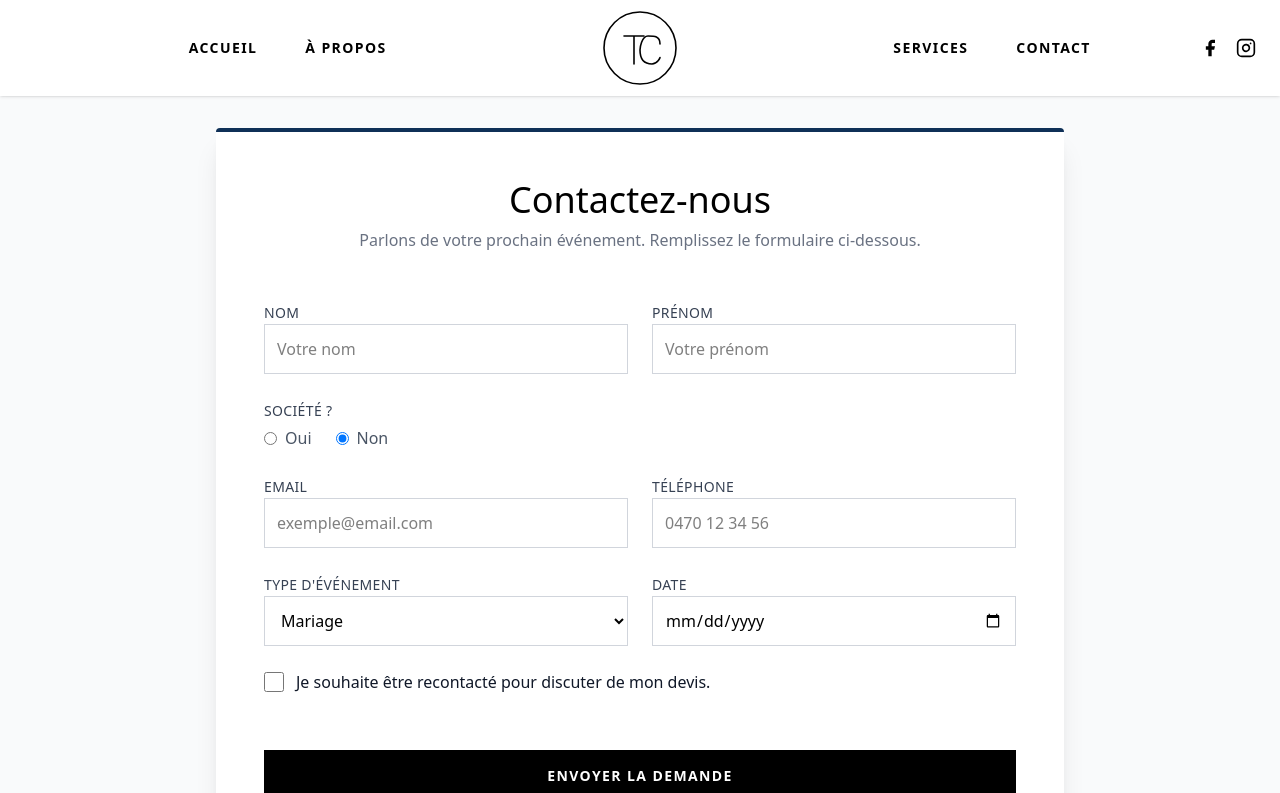
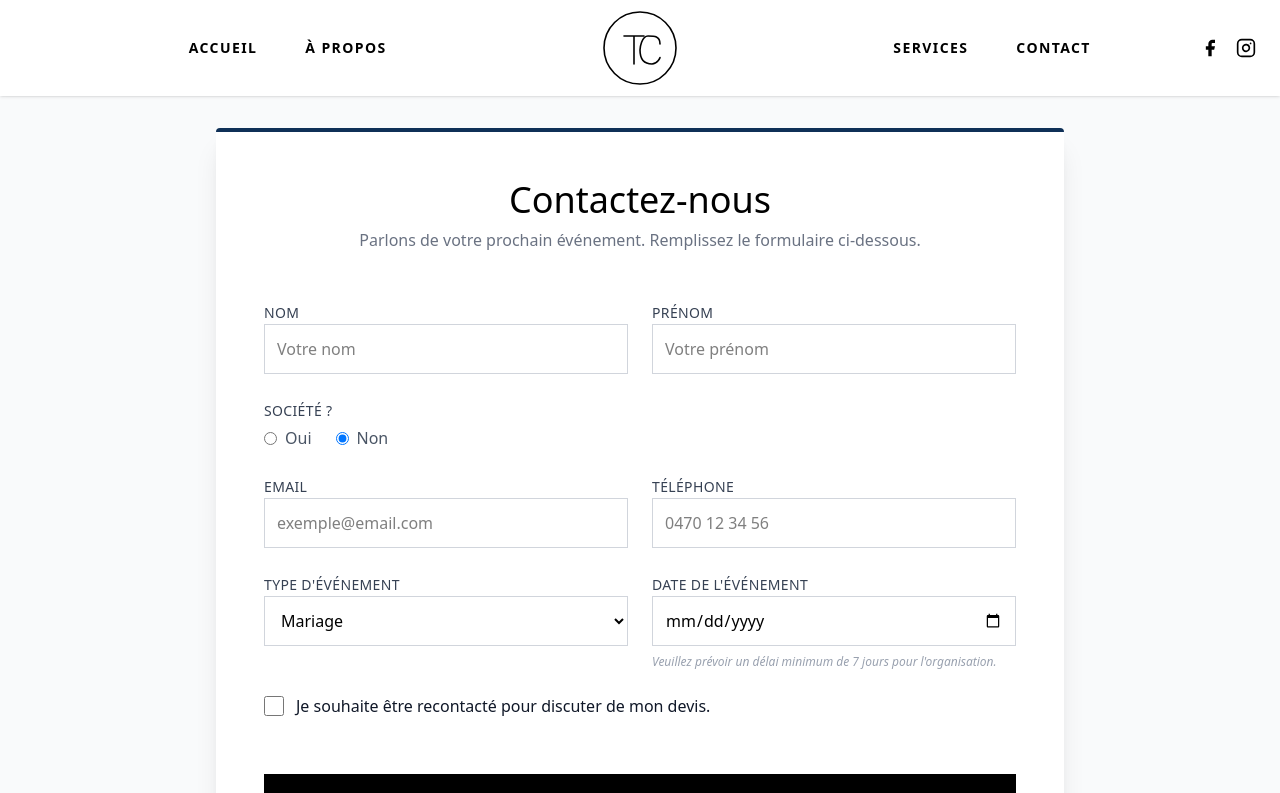
Before and after one commit to FlorianMeganck/traiteur-compere, a Next.js app: page /contact in a window 1280 px wide. Shown: the top 793 px of the page. Built offline with nearby package versions, Linux system fonts and the light colour scheme; a web font is replaced by a local one.

Commit message:
changement date resa

```diff
--- a/app/contact/page.tsx
+++ b/app/contact/page.tsx
@@ -308,15 +308,23 @@ export default function Contact() {
                                     </select>
                                 </div>
                                 <div className="space-y-2">
-                                    <label className="text-sm font-medium text-gray-700 uppercase tracking-wide">Date</label>
+                                    <label className="text-sm font-medium text-gray-700 uppercase tracking-wide">Date de l'événement</label>
                                     <input
                                         type="date"
                                         name="Date"
                                         required
+                                        min={(() => {
+                                            const date = new Date();
+                                            date.setDate(date.getDate() + 7);
+                                            return date.toISOString().split('T')[0];
+                                        })()}
                                         value={formData.Date}
                                         onChange={handleChange}
                                         className="w-full p-3 border border-gray-300 focus:border-gold focus:ring-1 focus:ring-gold outline-none transition-colors"
                                     />
+                                    <p className="text-xs text-gray-400 italic">
+                                        Veuillez prévoir un délai minimum de 7 jours pour l'organisation.
+                                    </p>
                                 </div>
                             </div>
 
```
